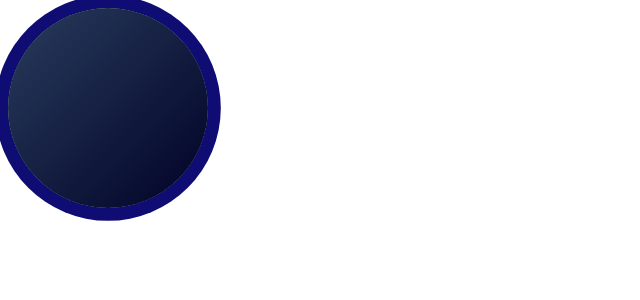
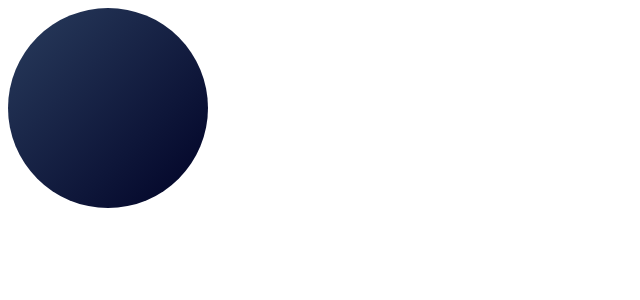
Before and after one commit to margaritaritik/css-module, a React (Create React App) app: page / in a window 1280 px wide. Shown: the top 300 px of the page, without its empty margins (0-640 px from the left). Built offline with nearby package versions, Linux system fonts and the light colour scheme.

Commit message:
create moon

```diff
--- a/src/components/animation time of day/Moon.jsx
+++ b/src/components/animation time of day/Moon.jsx
@@ -5,6 +5,7 @@ const Moon = () => {
     return (
         <div className={styles.container}>
             <div className={styles.container_moon}>
+                <li className={styles.spot}></li>
 
             </div>
         </div>
--- a/src/components/animation time of day/moon_style.module.css
+++ b/src/components/animation time of day/moon_style.module.css
@@ -11,7 +11,16 @@
     max-width: 200px;
     max-height: 200px;
     border-radius: 60%;
+    border-width: 0;
     background: linear-gradient(to bottom right, #293c5d, #000226);;
-    box-shadow:  0 0 0 0.8em #0f0c73, 0 0 0 0.1em #01212c;
+    /*box-shadow:  0 0 0 0.2em #000226, 0 0 0 0.5em #268eb2;*/
     z-index: 10;
 }
+ li{
+     display: block;
+     list-style-type: none;
+ }
+
+.spot{
+
+}
```
